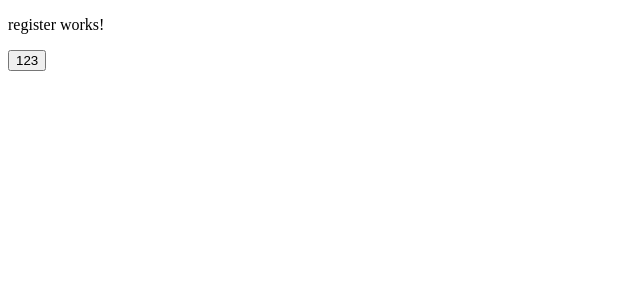
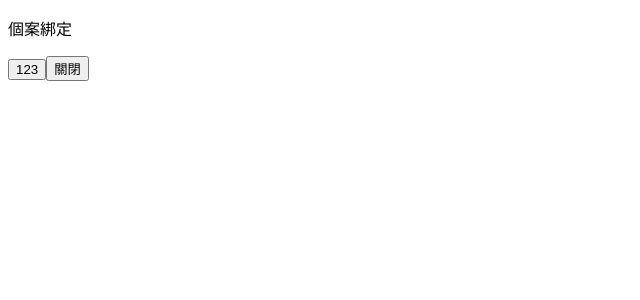
Before and after one commit to pinxunchen/fulun, an Angular app: page /register in a window 1280 px wide. Shown: the top 300 px of the page, without its empty margins (0-640 px from the left). Built offline with nearby package versions, Linux system fonts and the light colour scheme.

Commit message:
修改了某個功能

```diff
--- a/src/app/page/menu/register/register.component.html
+++ b/src/app/page/menu/register/register.component.html
@@ -1,2 +1,3 @@
-<p>register works!</p>
+<p>個案綁定</p>
 <button (click)="printUserId()">123</button>
+<button (click)="closeLiffWindow()">關閉</button>
--- a/src/app/page/menu/register/register.component.ts
+++ b/src/app/page/menu/register/register.component.ts
@@ -2,6 +2,7 @@ import { Component , OnInit } from '@angular/core';
 import { Router } from '@angular/router';
 
 import { LiffService } from 'src/app/liff.service';
+declare var liff: any;
 
 
 
@@ -31,4 +32,8 @@ export class RegisterComponent  implements OnInit  {
     console.log('User ID:', this.userId);
     console.log('Display Name:', this.displayName);
   }
+
+  closeLiffWindow() {
+    liff.closeWindow();
+  }
 }
```
